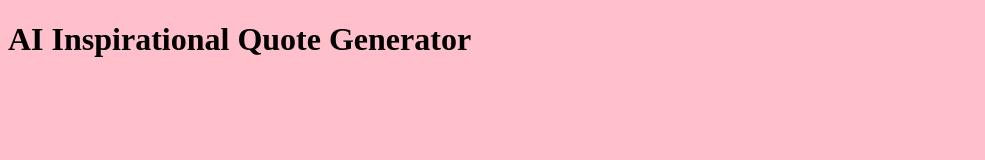
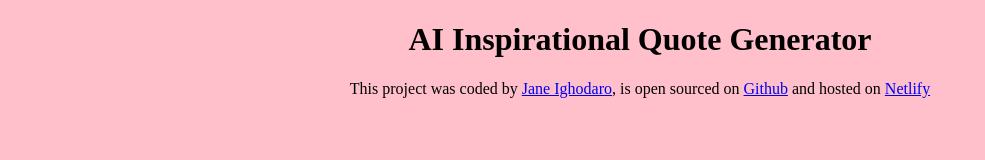
Before and after one commit to janeosa/Inspirational-Quote-Generator, a plain HTML site: page index.html in a window 1280 px wide. Shown: the whole page, without its empty margins (0-985 px from the left). Drawn offline with Linux system fonts and the light colour scheme.

Commit message:
Added the footer with links

```diff
--- a/index.html
+++ b/index.html
@@ -8,6 +8,22 @@
   </head>
   <body>
     <h1>AI Inspirational Quote Generator</h1>
+    <footer>
+      This project was coded by
+      <a href="https://github.com/janeosa/" target="_blank">Jane Ighodaro</a>,
+      is open sourced on
+      <a
+        href="https://github.com/janeosa/Inspirational-Quote-Generator"
+        target="_blank"
+        >Github</a
+      >
+      and hosted on
+      <a
+        href="https://inspirational-quote-generator-by-jane.netlify.app/"
+        target="_blank"
+        >Netlify</a
+      >
+    </footer>
     <script src="src/index.js"></script>
   </body>
 </html>
--- a/src/style.css
+++ b/src/style.css
@@ -1,3 +1,4 @@
 body {
   background: pink;
+  text-align: center;
 }
```
